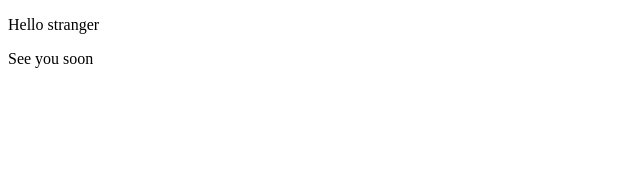
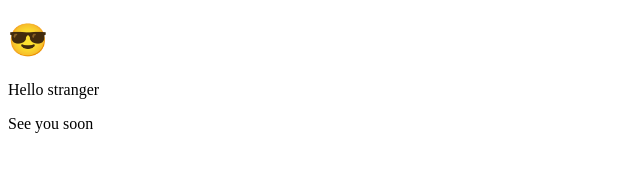
Before and after one commit to peksi/my-shiny-portfolio, a plain HTML site: page index.html in a window 1280 px wide. Shown: the whole page, without its empty margins (0-640 px from the left). Drawn offline with Linux system fonts and the light colour scheme.

Commit message:
update header and charset

```diff
--- a/index.html
+++ b/index.html
@@ -2,8 +2,10 @@
 <html>
   <head>
     <title>My shiny portfolio</title>
+    <meta charset="UTF-8" />
   </head>
   <body>
+    <h1>😎</h1>
     <p>Hello stranger</p>
     <p>See you soon</p>
   </body>
```
